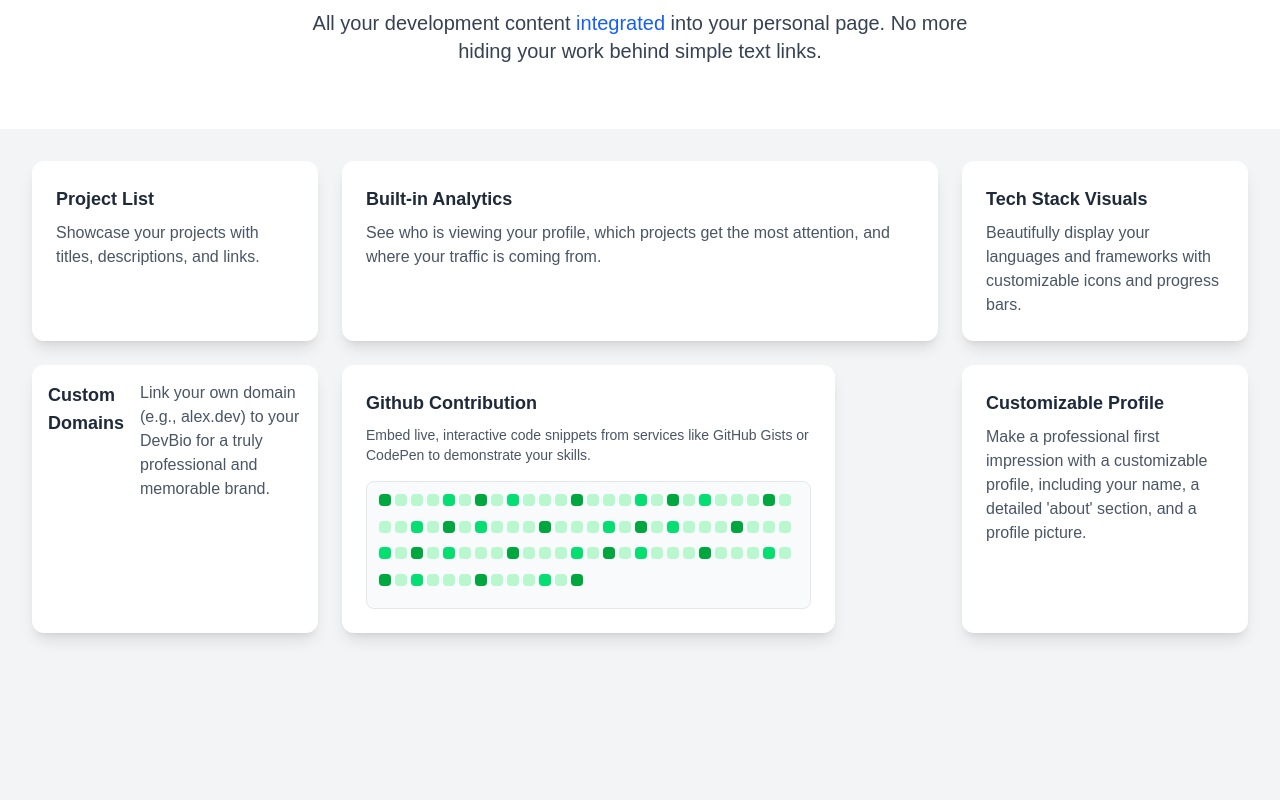
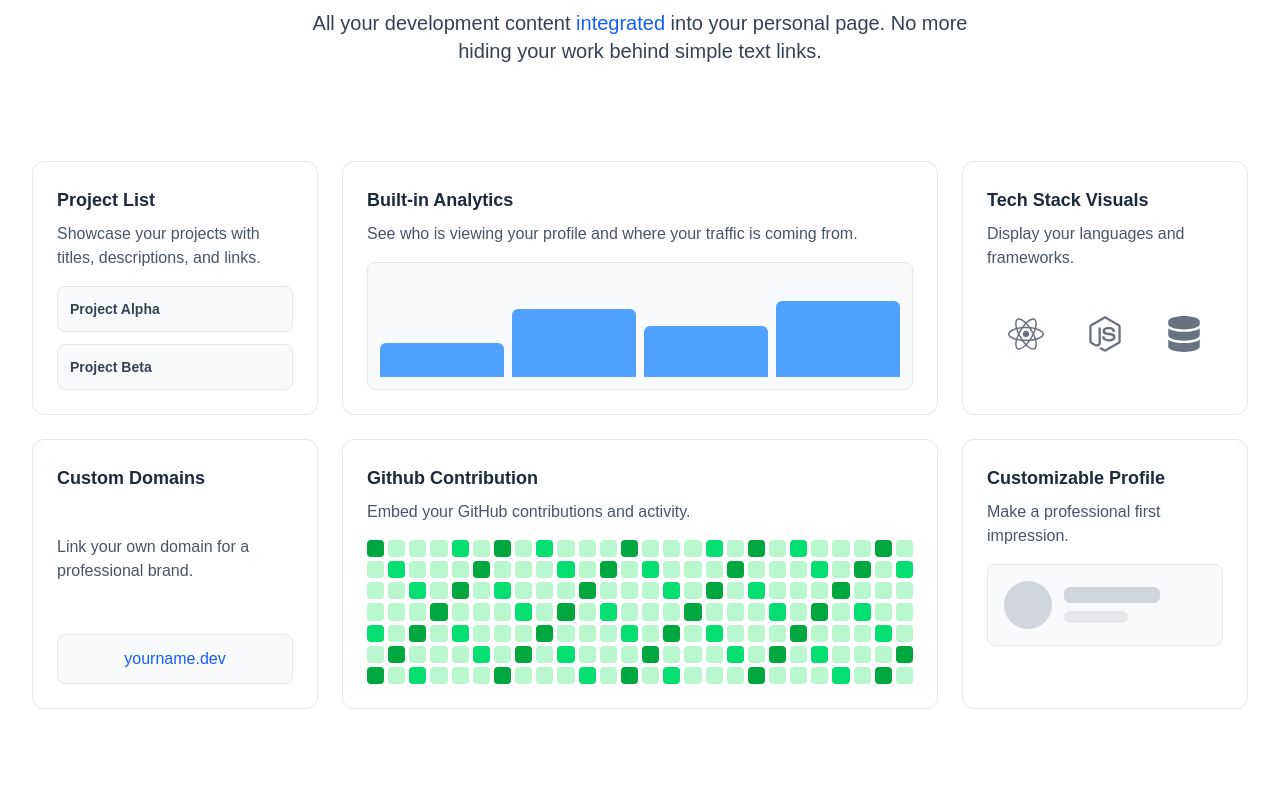
Before and after one commit to devtofunmi/devbio, a Next.js app: page / in a window 1280 px wide. Shown: the part 1840-2640 px from the top of the page. Built offline with nearby package versions, Linux system fonts and the light colour scheme.

Commit message:
changed grid layout

```diff
--- a/components/landingpage/Features.tsx
+++ b/components/landingpage/Features.tsx
@@ -1,60 +1,80 @@
 import React from 'react';
-
+import { FaReact, FaNodeJs, FaDatabase } from 'react-icons/fa';
 
 const Features: React.FC = () => {
+  const cardClasses = "bg-white p-6 rounded-xl border border-gray-200 transform transition-all duration-300 active:-rotate-2 hover:rotate-2";
+
   return (
-    <div className="min-h-screen bg-gray-100 p-4 md:p-8">
-      {/* Main Grid: Responsive 12-column structure with consistent spacing */}
+    <div className="min-h-screen  p-4 md:p-8">
       <div className="grid gap-6 grid-cols-1 sm:grid-cols-2 md:grid-cols-12 max-w-7xl mx-auto">
 
-
         {/* 1. Project List */}
-        <div className="md:col-span-3 bg-white p-6 rounded-xl shadow-lg">
+        <div className={`md:col-span-3 ${cardClasses}`}>
           <h3 className="font-bold text-lg text-gray-800 mb-2">Project List</h3>
-          <p className="text-gray-600">Showcase your projects with titles, descriptions, and links.</p>
+          <p className="text-gray-600 mb-4">Showcase your projects with titles, descriptions, and links.</p>
+          <div className="space-y-3">
+            <div className="bg-gray-50 p-3 rounded-lg border border-gray-200">
+              <p className="font-semibold text-sm text-gray-700">Project Alpha</p>
+            </div>
+            <div className="bg-gray-50 p-3 rounded-lg border border-gray-200">
+              <p className="font-semibold text-sm text-gray-700">Project Beta</p>
+            </div>
+          </div>
         </div>
 
         {/* 2. Built-in Analytics */}
-        <div className="md:col-span-6 bg-white p-6 rounded-xl shadow-lg">
+        <div className={`md:col-span-6 ${cardClasses}`}>
           <h3 className="font-bold text-lg text-gray-800 mb-2">Built-in Analytics</h3>
-          <p className="text-gray-600">See who is viewing your profile, which projects get the most attention, and where your traffic is coming from.</p>
+          <p className="text-gray-600 mb-4">See who is viewing your profile and where your traffic is coming from.</p>
+          <div className="bg-gray-50 p-3 rounded-lg border border-gray-200 h-32 flex items-end space-x-2">
+            <div className="w-1/4 bg-blue-400 h-1/3 rounded-t-md"></div>
+            <div className="w-1/4 bg-blue-400 h-2/3 rounded-t-md"></div>
+            <div className="w-1/4 bg-blue-400 h-1/2 rounded-t-md"></div>
+            <div className="w-1/4 bg-blue-400 h-3/4 rounded-t-md"></div>
+          </div>
         </div>
 
         {/* 3. Tech Stack Visuals */}
-        <div className="md:col-span-3 bg-white p-6 rounded-xl shadow-lg">
+        <div className={`md:col-span-3 ${cardClasses}`}>
           <h3 className="font-bold text-lg text-gray-800 mb-2">Tech Stack Visuals</h3>
-          <p className="text-gray-600">Beautifully display your languages and frameworks with customizable icons and progress bars.</p>
+          <p className="text-gray-600 mb-4">Display your languages and frameworks.</p>
+          <div className="flex justify-around items-center h-24 text-4xl text-gray-500">
+            <FaReact className="hover:text-blue-500" />
+            <FaNodeJs className="hover:text-green-500" />
+            <FaDatabase className="hover:text-purple-500" />
+          </div>
         </div>
 
-        <div className="md:col-span-3 md:col-start-10 md:row-start-2 bg-white p-6 rounded-xl shadow-lg">
+        <div className={`md:col-span-3 md:col-start-10 md:row-start-2 ${cardClasses}`}>
           <h3 className="font-bold text-lg text-gray-800 mb-2">Customizable Profile</h3>
-          <p className="text-gray-600">Make a professional first impression with a customizable profile, including your name, a detailed 'about' section, and a profile picture.</p>
+          <p className="text-gray-600 mb-4">Make a professional first impression.</p>
+          <div className="bg-gray-50 p-4 rounded-lg border border-gray-200 flex items-center space-x-3">
+            <div className="w-12 h-12 rounded-full bg-gray-300"></div>
+            <div>
+              <div className="w-24 h-4 bg-gray-300 rounded-md mb-2"></div>
+              <div className="w-16 h-3 bg-gray-200 rounded-md"></div>
+            </div>
+          </div>
         </div>
 
-
-
-        <div className="md:col-span-3 bg-white p-4 rounded-xl shadow-lg flex flex-col justify-between">
+        <div className={`md:col-span-3 ${cardClasses} flex flex-col justify-between`}>
             <div className="flex items-start space-x-4">
-
                <h3 className="font-bold text-lg text-gray-800 mb-2">Custom Domains</h3>
-          <p className="text-gray-600">Link your own domain (e.g., alex.dev) to your DevBio for a truly professional and memorable brand.</p>
-
             </div>
-
+            <p className="text-gray-600 mb-4">Link your own domain for a professional brand.</p>
+            <div className="bg-gray-50 p-3 rounded-lg border border-gray-200">
+              <p className="text-center font-mono text-blue-600">yourname.dev</p>
+            </div>
         </div>
 
-
-        <div className="md:col-span-5 bg-white p-6 rounded-xl shadow-lg">
-        <h3 className="font-bold text-start text-lg text-gray-800 mb-2">Github Contribution</h3>
-            <div className="text-start text-sm">
-
-          <p className="text-gray-600"> Embed live, interactive code snippets from services like GitHub Gists or CodePen to demonstrate your skills.</p>
-          <div className="mt-4 w-full h-32 bg-gray-50 p-3 rounded-lg flex flex-wrap gap-1 border border-gray-200">
-                {Array(91).fill(0).map((_, i) => (
-                    <div key={i} className={`w-3 h-3 rounded-sm ${i % 6 === 0 ? 'bg-green-600' : i % 4 === 0 ? 'bg-green-400' : 'bg-green-200'}`}></div>
-                ))}
-            </div>
-            </div>
+        <div className={`md:col-span-6 ${cardClasses}`}>
+          <h3 className="font-bold text-start text-lg text-gray-800 mb-2">Github Contribution</h3>
+          <p className="text-gray-600 mb-4">Embed your GitHub contributions and activity.</p>
+          <div className="mt-4 grid grid-flow-col grid-rows-7 gap-1">
+            {Array(182).fill(0).map((_, i) => (
+                <div key={i} className={`aspect-square rounded-sm ${i % 6 === 0 ? 'bg-green-600' : i % 4 === 0 ? 'bg-green-400' : 'bg-green-200'}`}></div>
+            ))}
+          </div>
         </div>
       </div>
     </div>
```
